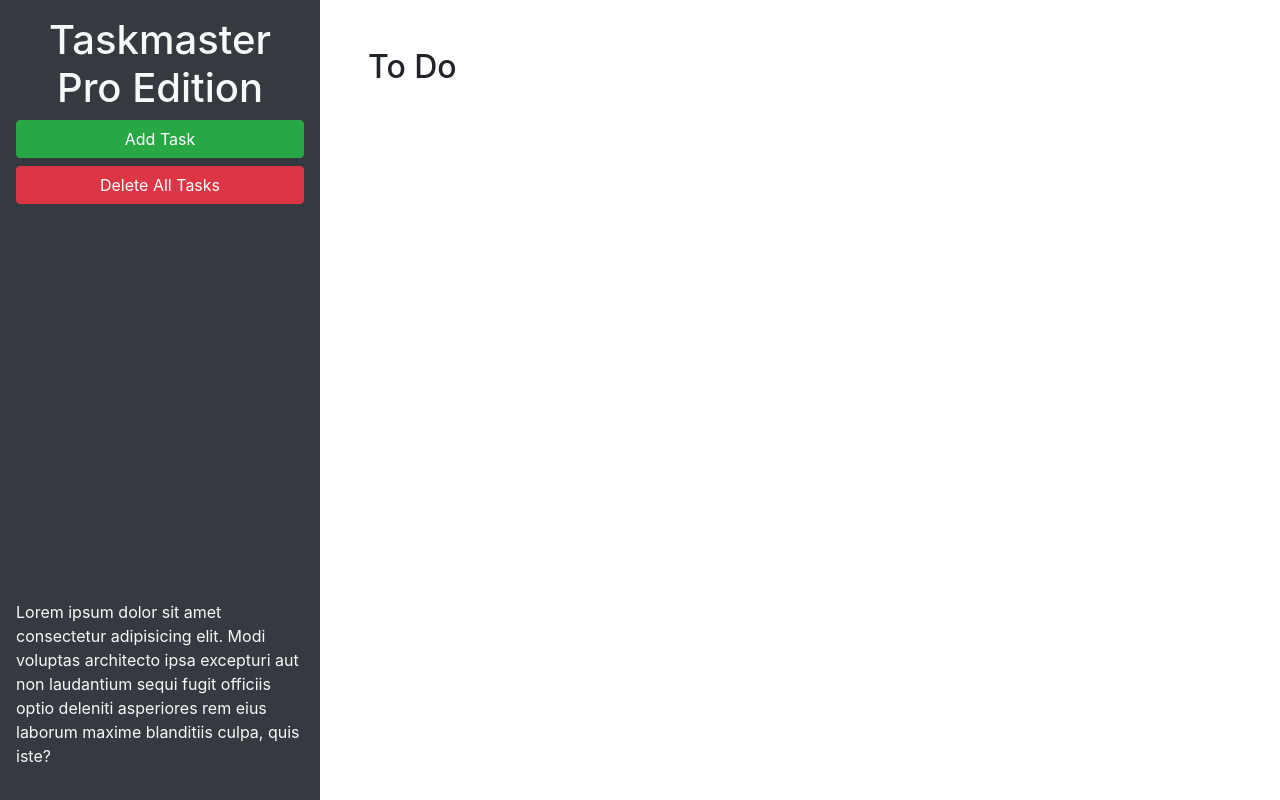
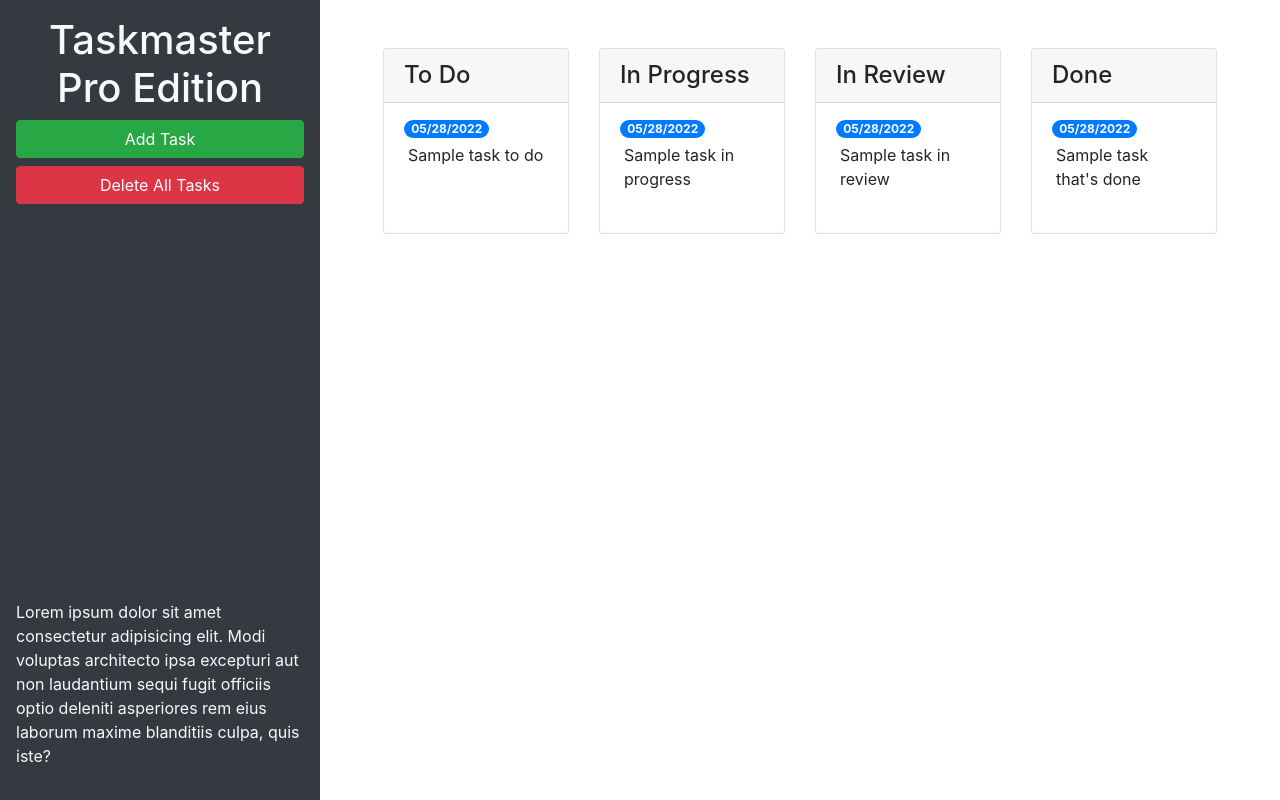
Before and after one commit to elystanz/taskmaster-pro, a plain HTML site: page index.html in a window 1280 px wide. Drawn offline with nearby package versions, Linux system fonts and the light colour scheme.

Commit message:
task columns now cards and modal reformatted

```diff
--- a/index.html
+++ b/index.html
@@ -24,9 +24,59 @@
       </p>
     </header>
     <main class="col-12 col-lg-9">
-      <div class="m-5">
-        <h2>To Do</h2>
-        <ul id="list-toDo" class="list-group"> </ul>
+      <div class="m-5 row justify-content-around">
+        <!-- to do start -->
+        <div class="col-12 col-md-6 col-xl-3 mb-3">
+          <div class="card">
+            <h4 class="card-header">To Do</h4>
+            <ul id="list-toDo" class="list-group list-group-flush">
+              <li class="list-group-item">
+                <span class="badge badge-primary badge-pill">05/28/2022</span>
+                <p class="m-1">Sample task to do</p>
+              </li>
+            </ul>
+          </div>
+        </div>
+        <!-- to do end -->
+        <!-- in progress start -->
+        <div class="col-12 col-md-6 col-xl-3 mb-3">
+          <div class ="card">
+            <h4 class="card-header">In Progress</h4>
+            <ul id="list-inProgress" class="list-group list-group-flush">
+              <li class="list-group-item">
+                <span class="badge badge-primary badge-pill">05/28/2022</span>
+                <p class="m-1">Sample task in progress</p>
+              </li>
+            </ul>
+          </div>
+        </div>
+        <!-- in progress end -->
+        <!-- in review start -->
+        <div class="col-12 col-md-6 col-xl-3 mb-3">
+          <div class="card">
+            <h4 class="card-header">In Review</h4>
+            <ul id="list-inReview" class="list-group list-group-flush">
+              <li class="list-group-item">
+                <span class="badge badge-primary badge-pill">05/28/2022</span>
+                <p class="m-1">Sample task in review</p>
+              </li>
+            </ul>
+          </div>
+        </div>
+        <!-- in review end -->
+        <!--done start -->
+        <div class="col-12 col-md-6 col-xl-3 mb-3">
+          <div class="card">
+            <h4 class="card-header">Done</h4>
+            <ul id="list-done" class="list-group list-group-flush">
+              <li class="list-group-item">
+                <span class="badge badge-primary badge-pill">05/28/2022</span>
+                <p class="m-1">Sample task that's done</p>
+              </li>
+            </ul>
+          </div>
+        </div>
+        <!-- done end -->
       </div>
     </main>
   </div>
@@ -46,11 +96,11 @@
           <form>
             <div class="form-group">
               <label for="modalTaskDescription">Task description</label>
-              <textarea id="modalTaskDescription" rows="3"></textarea>
+              <textarea id="modalTaskDescription" rows="3" class="form-control"></textarea>
             </div>
             <div class="form-group">
               <label for="modalDueDate">Due date</label>
-              <input type="text" id="modalDueDate" placeholder="mm/dd/yyyy" autocomplete="off" />
+              <input type="text" class="form-control" id="modalDueDate" placeholder="mm/dd/yyyy" autocomplete="off" />
             </div>
           </form>
         </div>
```
